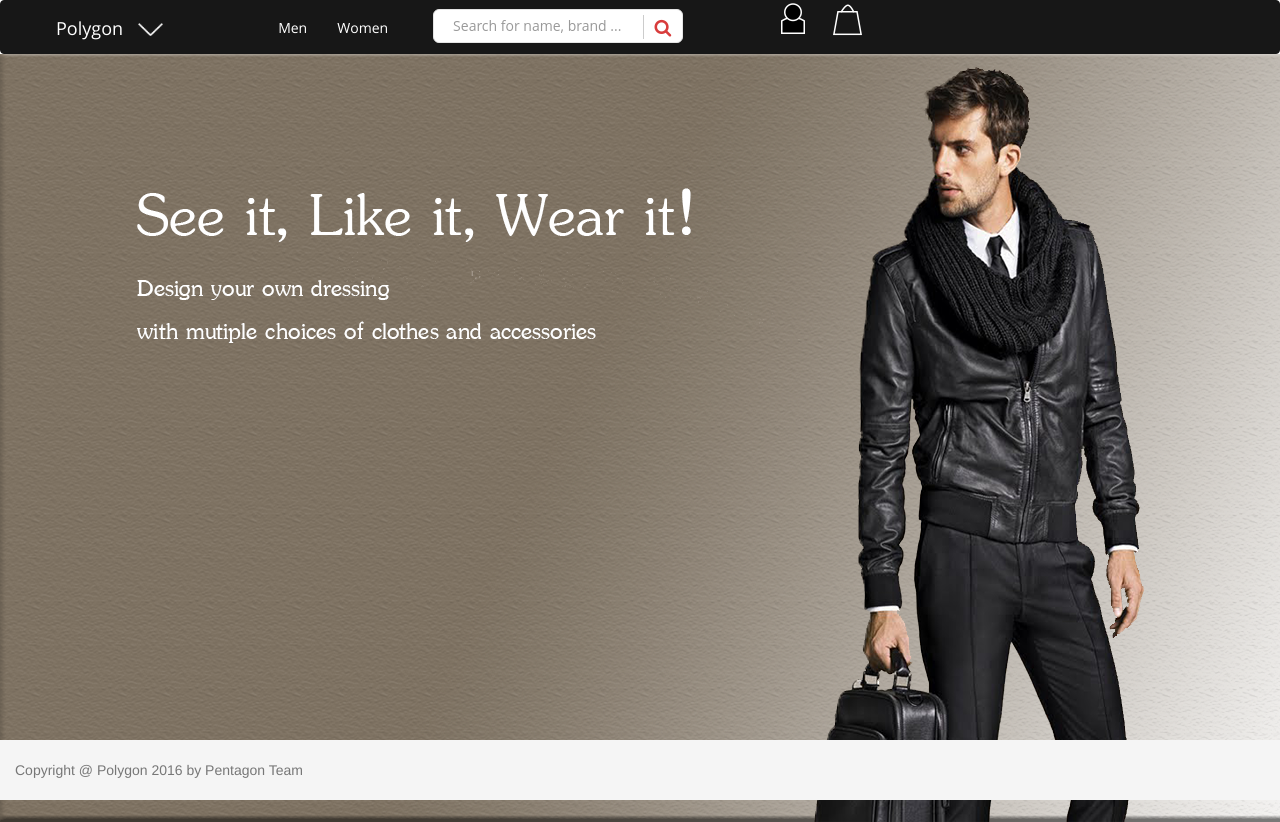
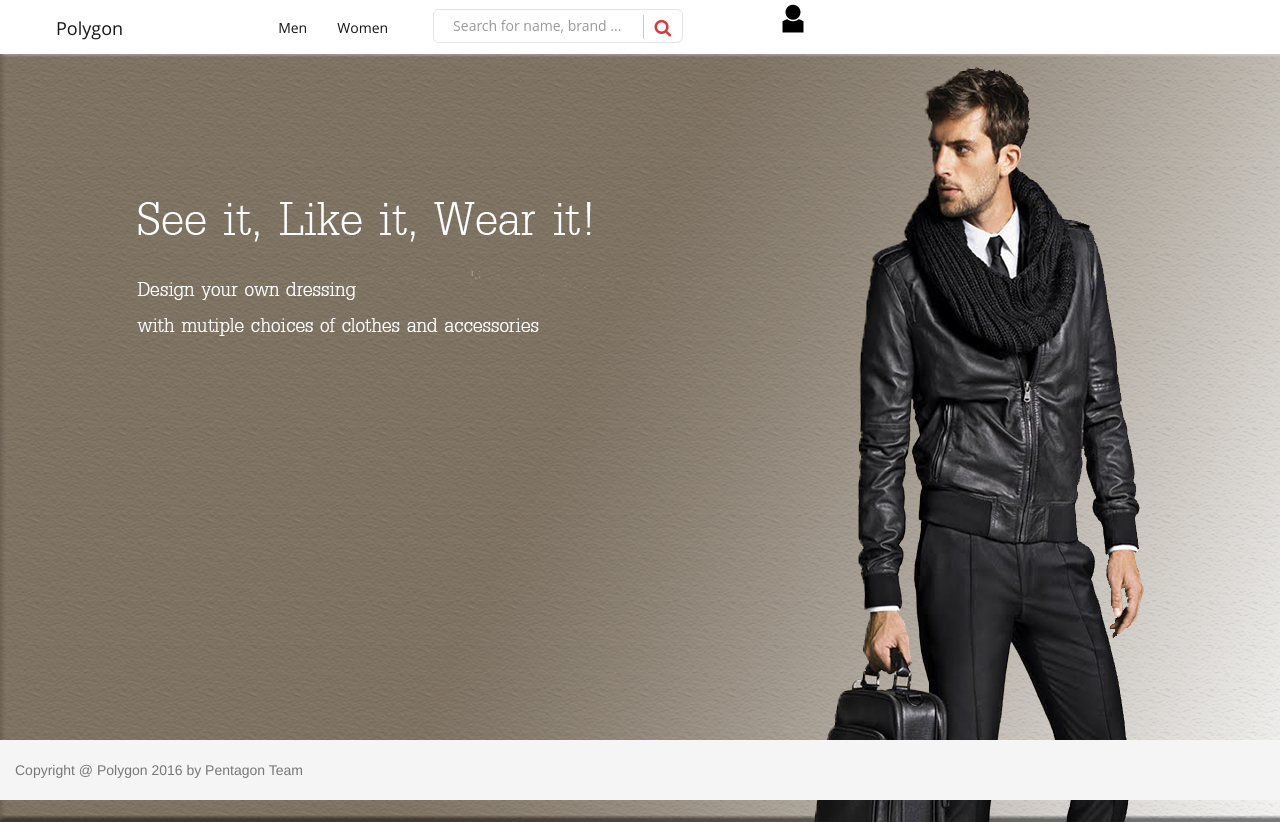
Before and after one commit to kasiditp/Pentagon, a Django app: page / in a window 1280 px wide; the page is wider, and only the part inside the window is pictured. Run offline with Django 3.2, Linux system fonts and the light colour scheme; some libraries are stand-ins or nearby versions.

Commit message:
Change color of nav bar and pic

```diff
--- a/base/static/base/css/polygon-navbar.css
+++ b/base/static/base/css/polygon-navbar.css
@@ -1,11 +1,11 @@
 .navbar-polygon {
-    background-color: #171717;
-    color: white;
+    background-color: #FFFFFF;
+    color: #171717;
 }
 
 .navbar {
     margin: 0;
-    border-color: #171717;
+    border-color: #FFFFFF;
 }
 
 .container-fluid {
--- a/templates/navbar.html
+++ b/templates/navbar.html
@@ -6,12 +6,12 @@
 <nav class="navbar navbar-default navbar-polygon">
     <div class="container-fluid">
         <div class="navbar-header header-polygon" style="margin-left: 40px;margin-right: 100px;">
-            <a class="navbar-brand" href="#" style="color: white">Polygon</a>
+            <a class="navbar-brand" href="#" style="color: #171717">Polygon</a>
             <img src="{% static 'icons/drop_down.png' %}" style="margin-top: 20px; width:25px">
         </div>
         <ul class="nav navbar-nav">
-            <li><a href="#" style="color: white">Men</a></li>
-            <li><a href="#" style="color: white">Women</a></li>
+            <li><a href="#" style="color: #171717">Men</a></li>
+            <li><a href="#" style="color: #171717">Women</a></li>
             <li>
                 <div id="custom-search-input">
                 <div class="input-group col-md-12">
--- a/templates/pages/base/home.html
+++ b/templates/pages/base/home.html
@@ -17,7 +17,7 @@
         <div class="container">
             <div class="row">
                 <div class="col-md-12" id="bg">
-                        <img class="bg" id="bg" src="{% static 'base/image/test.png' %}">
+                        <img class="bg" id="bg" src="{% static 'base/image/homeBG.png' %}">
                 </div>
 {#                <div class="col-md-7">#}
 {#                    <div id="slider">#}
```
Also changed, not shown: base/static/base/image/homeBG.png.
